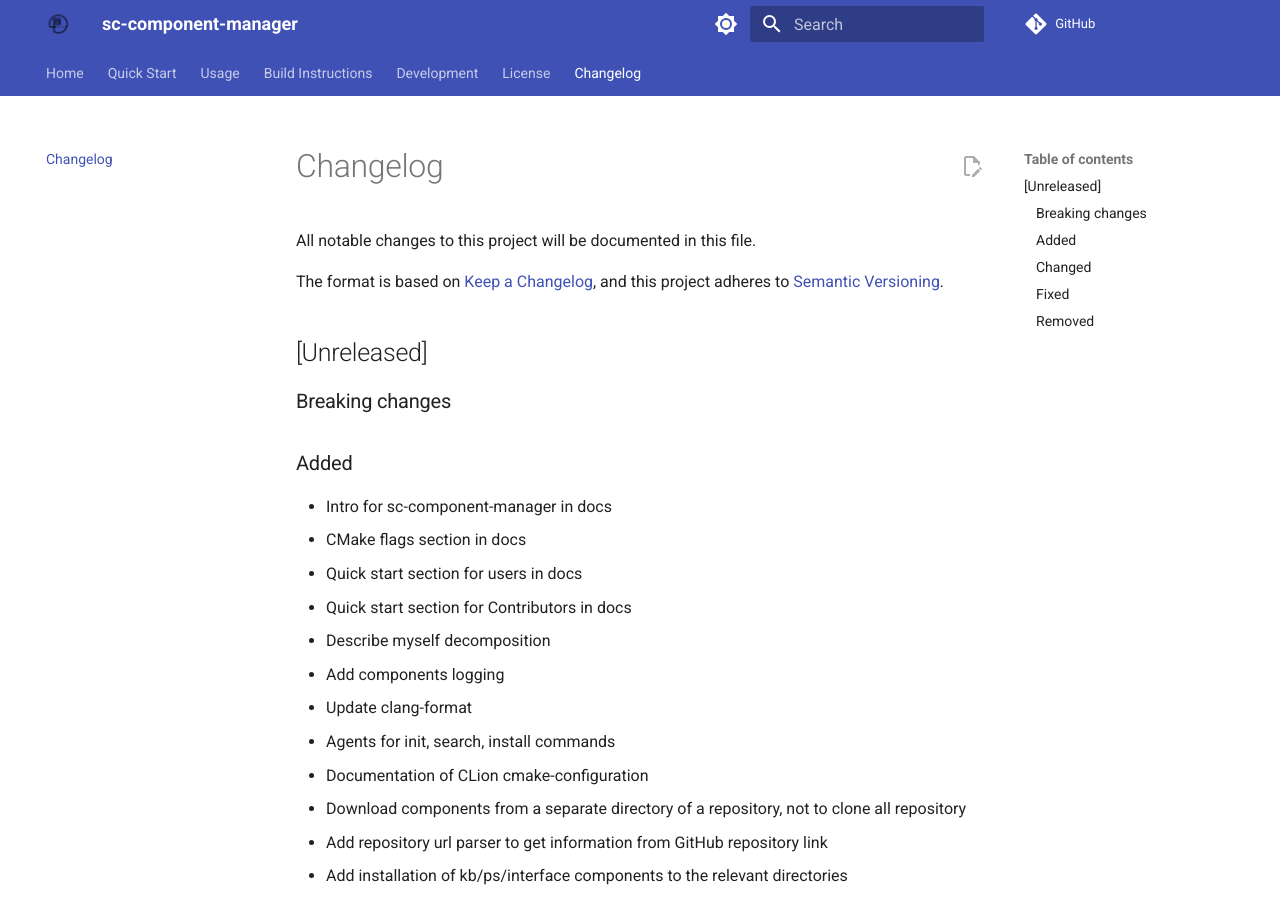
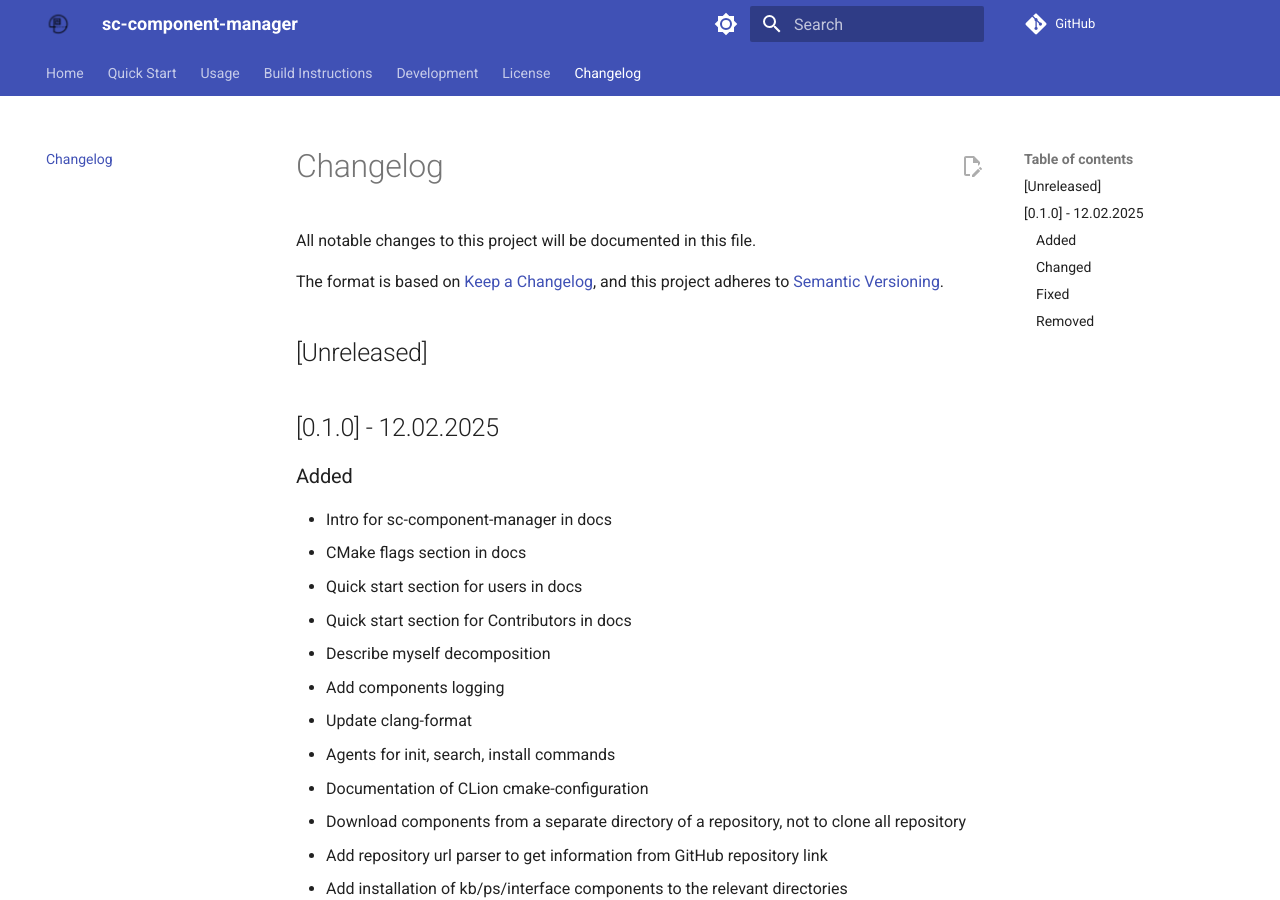
Before and after one commit to ostis-ai/sc-component-manager, an MkDocs documentation site: the page built from docs/changelog.md, in a window 1280 px wide and 900 px high. Built offline with MkDocs 1.6.1 and Material for MkDocs 9.7.7, drawn with Linux system fonts in a browser that asks for light colours; comment, search, counter and statistics services are not loaded.

Commit message:
[docs] Release 0.1.0

```diff
--- a/docs/changelog.md
+++ b/docs/changelog.md
@@ -7,7 +7,7 @@ and this project adheres to [Semantic Versioning](https://semver.org/spec/v2.0.0
 
 ## [Unreleased]
 
-### Breaking changes
+## [0.1.0] - 12.02.2025
 
 ### Added
 
```
